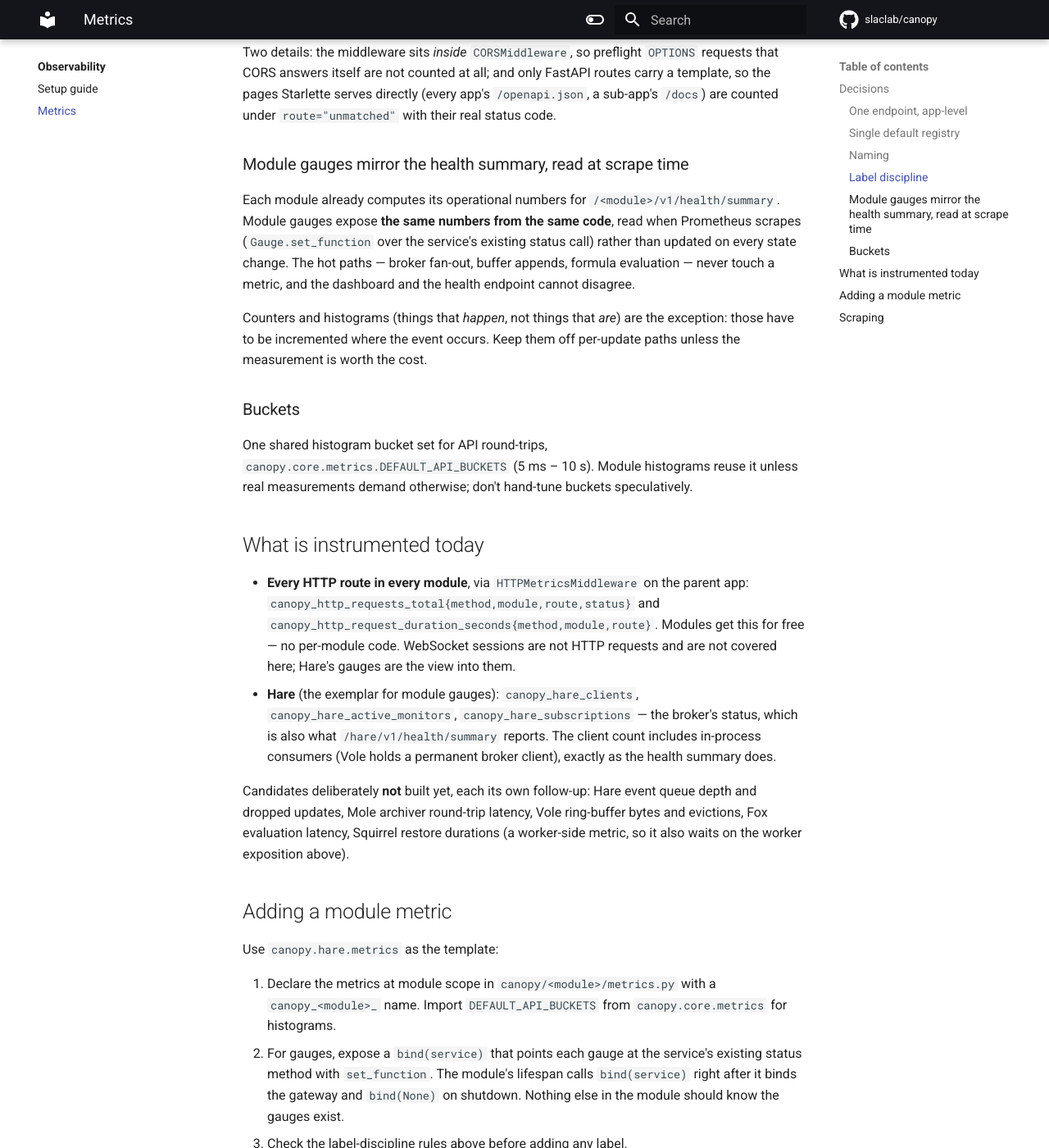
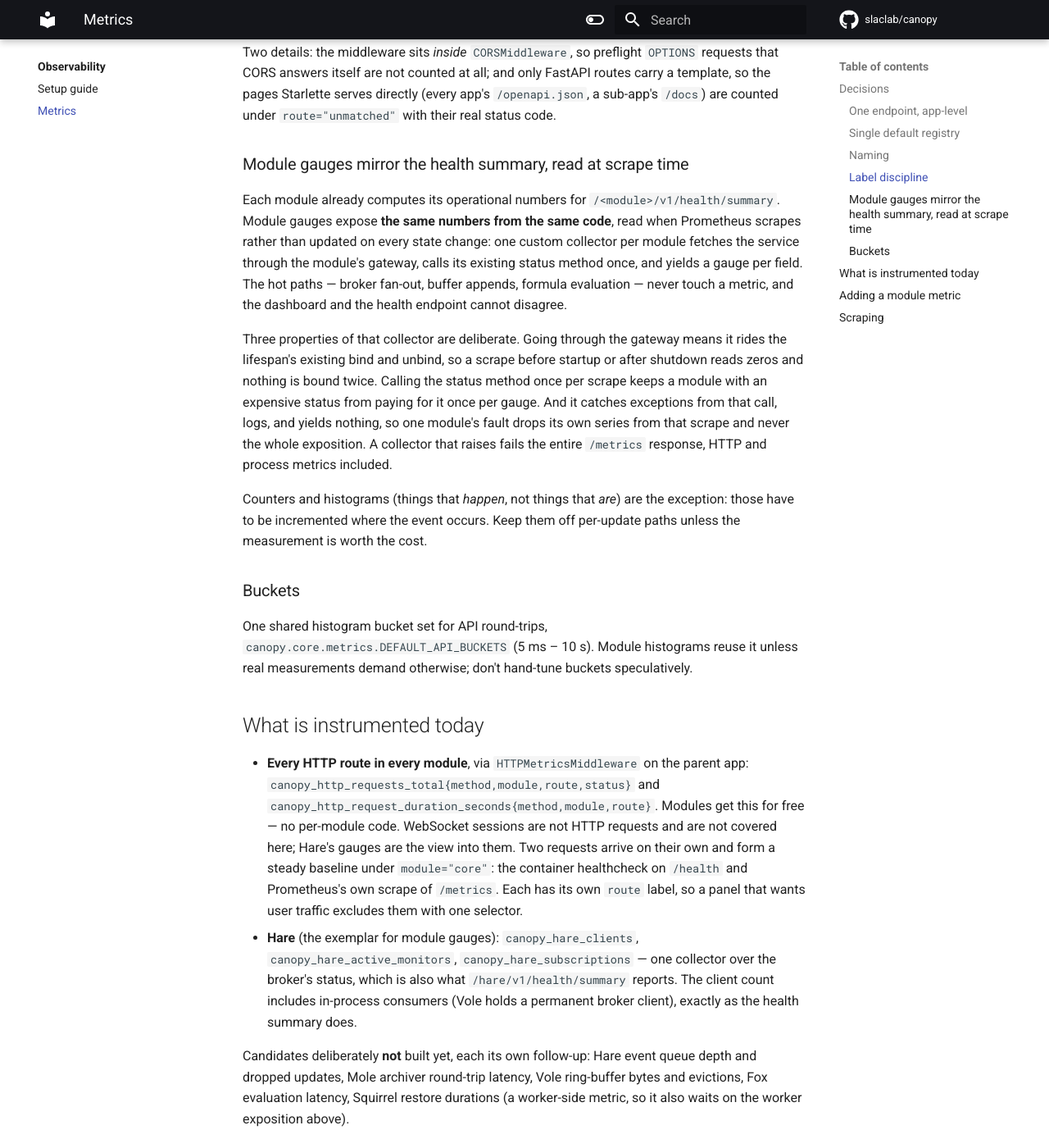
Before and after one commit to slaclab/canopy, an MkDocs documentation site: the page built from docs/observability/metrics.md, in a window 1280 px wide and 1400 px high, scrolled down 1769 px. Shown: the whole window at 82% size. Built offline with MkDocs 1.6.1 and Material for MkDocs 9.7.7, drawn with Linux system fonts in a browser that asks for light colours; comment, search, counter and statistics services are not loaded; some of the changed text lies outside the part shown.

Commit message:
FIX: Address review: Hare collector via gateway, cancellation guard
- Hare's gauges become one custom collector that reads the broker through
  the gateway (not bound -> zeros), calls status() once per scrape, and
  drops its own series on a status failure instead of failing the whole
  exposition. Registered once at import; the lifespan no longer binds it.
- The Hare lifespan unbinds the gateway even if broker.stop() raises.
- broker.status(): the connected-channel count wins over the registry's
  own `clients` key.
- The HTTP middleware does not count a request cancelled before any
  response started; an unhandled exception is still counted as 500.
- Tests for the exception, cancellation, and failing-status paths; the
  subscribe loop asserts the initial frame arrived.
- Metrics page: the collector pattern, and the two built-in baselines
  (healthcheck on /health, self-scrape on /metrics).

```diff
--- a/docs/observability/metrics.md
+++ b/docs/observability/metrics.md
@@ -33,8 +33,8 @@ PV names, values or key names.
 
 ### Single default registry
 
-Modules create metrics with the plain `prometheus_client` constructors, which
-register into the default `REGISTRY`. No per-module sub-registries: merging
+Modules create metrics with the plain `prometheus_client` constructors, or
+register a collector, into the default `REGISTRY`. No per-module sub-registries: merging
 them at exposition adds machinery with no benefit at our scale.
 
 !!! warning "Multi-process caveat"
@@ -81,10 +81,21 @@ app's `/openapi.json`, a sub-app's `/docs`) are counted under
 
 Each module already computes its operational numbers for
 `/<module>/v1/health/summary`. Module gauges expose **the same numbers from
-the same code**, read when Prometheus scrapes (`Gauge.set_function` over the
-service's existing status call) rather than updated on every state change.
-The hot paths — broker fan-out, buffer appends, formula evaluation — never
-touch a metric, and the dashboard and the health endpoint cannot disagree.
+the same code**, read when Prometheus scrapes rather than updated on every
+state change: one custom collector per module fetches the service through the
+module's gateway, calls its existing status method once, and yields a gauge
+per field. The hot paths — broker fan-out, buffer appends, formula
+evaluation — never touch a metric, and the dashboard and the health endpoint
+cannot disagree.
+
+Three properties of that collector are deliberate. Going through the gateway
+means it rides the lifespan's existing bind and unbind, so a scrape before
+startup or after shutdown reads zeros and nothing is bound twice. Calling the
+status method once per scrape keeps a module with an expensive status from
+paying for it once per gauge. And it catches exceptions from that call, logs,
+and yields nothing, so one module's fault drops its own series from that
+scrape and never the whole exposition. A collector that raises fails the
+entire `/metrics` response, HTTP and process metrics included.
 
 Counters and histograms (things that *happen*, not things that *are*) are
 the exception: those have to be incremented where the event occurs. Keep them
@@ -104,9 +115,14 @@ speculatively.
   `canopy_http_request_duration_seconds{method,module,route}`. Modules get
   this for free — no per-module code. WebSocket sessions are not HTTP
   requests and are not covered here; Hare's gauges are the view into them.
+  Two requests arrive on their own and form a steady baseline under
+  `module="core"`: the container healthcheck on `/health` and Prometheus's
+  own scrape of `/metrics`. Each has its own `route` label, so a panel that
+  wants user traffic excludes them with one selector.
 - **Hare** (the exemplar for module gauges): `canopy_hare_clients`,
-  `canopy_hare_active_monitors`, `canopy_hare_subscriptions` — the broker's
-  status, which is also what `/hare/v1/health/summary` reports. The client
+  `canopy_hare_active_monitors`, `canopy_hare_subscriptions` — one collector
+  over the broker's status, which is also what `/hare/v1/health/summary`
+  reports. The client
   count includes in-process consumers (Vole holds a permanent broker client),
   exactly as the health summary does.
 
@@ -123,15 +139,18 @@ Use `canopy.hare.metrics` as the template:
 1. Declare the metrics at module scope in `canopy/<module>/metrics.py` with a
    `canopy_<module>_` name. Import `DEFAULT_API_BUCKETS` from
    `canopy.core.metrics` for histograms.
-2. For gauges, expose a `bind(service)` that points each gauge at the
-   service's existing status method with `set_function`. The module's
-   lifespan calls `bind(service)` right after it binds the gateway and
-   `bind(None)` on shutdown. Nothing else in the module should know the
-   gauges exist.
+2. For gauges, write a collector like `canopy.hare.metrics.HareCollector`:
+   fetch the service through the module's gateway (treat "not bound" as
+   zeros), call its status method once, yield a `GaugeMetricFamily` per
+   field, and catch exceptions from that call so one module's fault cannot
+   fail the scrape. Expose a `register()` that adds it to the default
+   registry and call it once from the module's `app.py` at import. Nothing
+   else in the module should know the collector exists.
 3. Check the label-discipline rules above before adding any label.
 4. Add the metric names to the exposition test in
-   `tests/canopy/core/test_metrics.py`, plus a module test that each gauge
-   agrees with the health summary.
+   `tests/canopy/core/test_metrics.py`, plus module tests that each gauge
+   agrees with the health summary and that a failing status call drops the
+   module's series but not the scrape.
 
 ## Scraping
 
```
Also changed, not shown: 6 other files.
